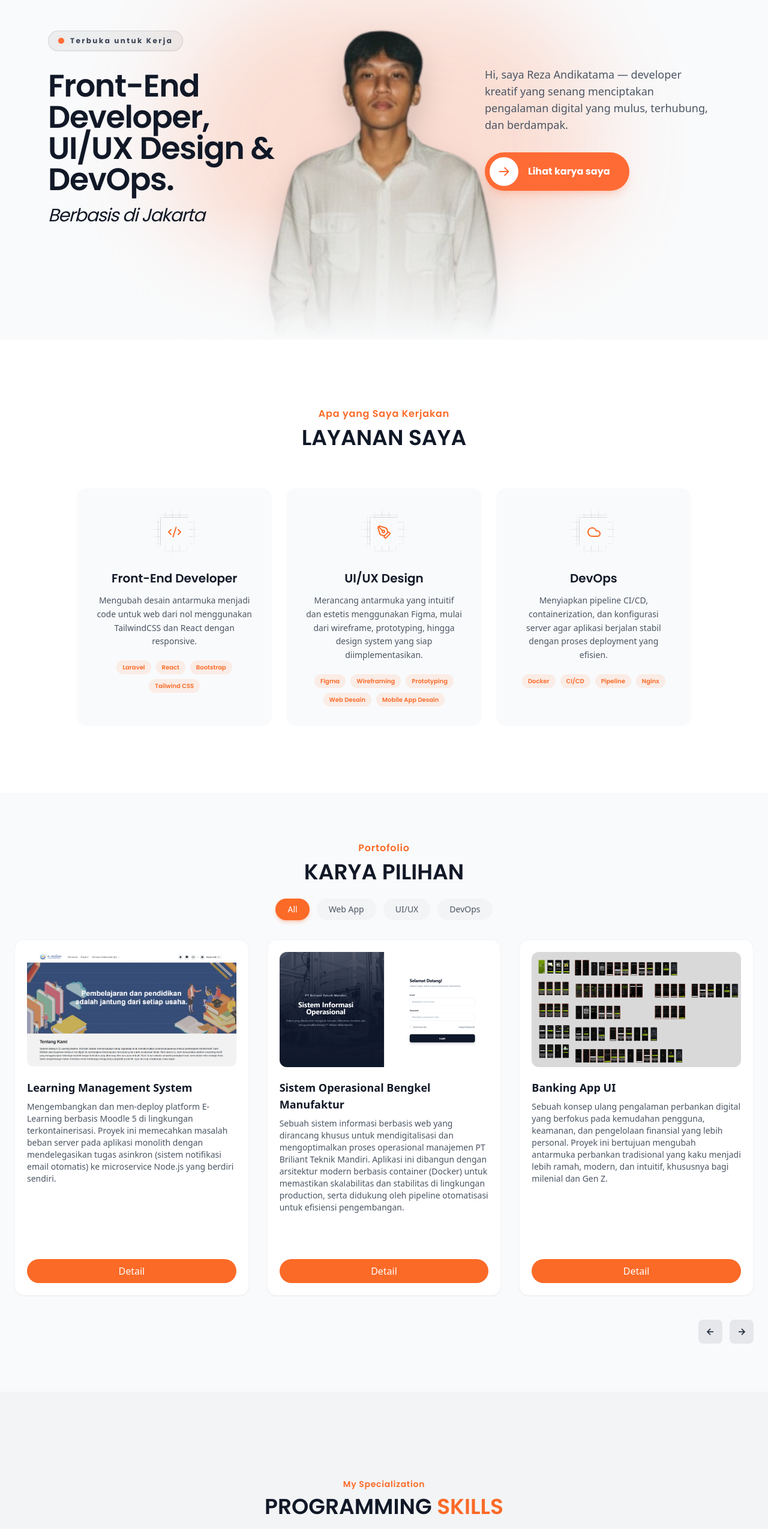
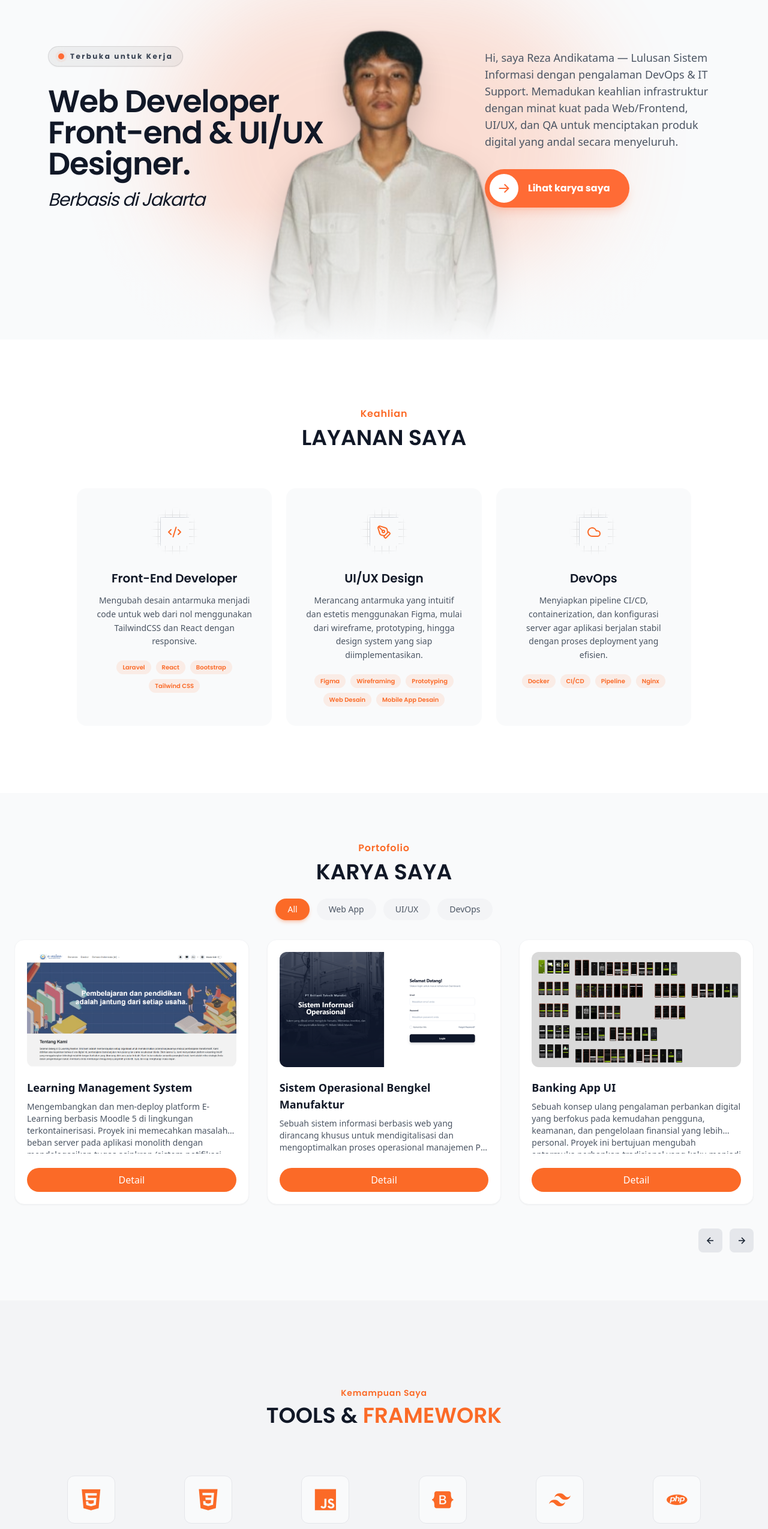
Before and after one commit to RezaAndikatama/portfolio-react, a React (Vite) app: page / in a window 1280 px wide. Shown: the part 234-2783 px from the top of the page at 60% size. Built offline with nearby package versions, Linux system fonts and the light colour scheme.

Commit message:
Update portfolio dan fitur baru

```diff
--- a/src/components/Portfolio.tsx
+++ b/src/components/Portfolio.tsx
@@ -3,6 +3,8 @@ import { Swiper, SwiperSlide } from "swiper/react";
 import { Navigation } from "swiper/modules";
 import "swiper/css";
 import "swiper/css/navigation";
+
+// Import Assets
 import sistemOperasional from "../assets/sistemoperasional.png";
 import cekStatus from "../assets/cekstatus.png";
 import dashboard from "../assets/dashboard.png";
@@ -22,16 +24,18 @@ import wasir2 from "../assets/Wasircore - Layanan.png";
 import wasir3 from "../assets/Wasircore - About Us.png";
 import wasir4 from "../assets/Wasircore - Blog Edukasi Kesehatan.png";
 import wasir5 from "../assets/Wasircore - Contact Us.png";
+
+// Import Hooks & Context
 import { useInView } from "../hooks/useInView";
 import { useLanguage } from "../context/LanguageContext";
 import { translations } from "../data/translations";
 
-// 1. Tambahkan 'category' ke dalam interface
-interface PortfolioItem {
+export interface PortfolioItem {
   id: number;
   title: string;
   img: string;
   desc: string;
+  problem: string;
   techStack: string[];
   images: string[];
   category: string;
@@ -39,8 +43,10 @@ interface PortfolioItem {
 
 export default function Portfolio() {
   const [selectedProject, setSelectedProject] = useState<PortfolioItem | null>(null);
-  // 2. Tambahkan state untuk filter aktif
   const [activeFilter, setActiveFilter] = useState<string>("All");
+
+  // STATE BARU: Untuk menyimpan URL gambar yang sedang di-preview fullscreen
+  const [previewImage, setPreviewImage] = useState<string | null>(null);
 
   const { ref, isInView } = useInView();
   const { language } = useLanguage();
@@ -56,13 +62,14 @@ export default function Portfolio() {
     document.body.style.overflow = "";
   };
 
-  // 3. Tambahkan data 'category' pada masing-masing item
+  // Data Portfolio
   const portfolios: PortfolioItem[] = [
     {
       id: 1,
       title: "Learning Management System",
       img: thumbnailLMS,
       desc: "Mengembangkan dan men-deploy platform E-Learning berbasis Moodle 5 di lingkungan terkontainerisasi. Proyek ini memecahkan masalah beban server pada aplikasi monolith dengan mendelegasikan tugas asinkron (sistem notifikasi email otomatis) ke microservice Node.js yang berdiri sendiri.",
+      problem: "Tingginya beban server pada aplikasi monolith saat memproses tugas asinkron seperti pengiriman email massal, yang menyebabkan performa LMS menurun drastis saat diakses banyak pengguna.",
       techStack: ["Moodle", "Docker", "Node.js", "Nginx", "Pipeline"],
       images: [lms1, lms2],
       category: "DevOps",
@@ -72,7 +79,8 @@ export default function Portfolio() {
       title: "Sistem Operasional Bengkel Manufaktur",
       img: sistemOperasional,
       desc: "Sebuah sistem informasi berbasis web yang dirancang khusus untuk mendigitalisasi dan mengoptimalkan proses operasional manajemen PT Briliant Teknik Mandiri. Aplikasi ini dibangun dengan arsitektur modern berbasis container (Docker) untuk memastikan skalabilitas dan stabilitas di lingkungan production, serta didukung oleh pipeline otomatisasi untuk efisiensi pengembangan.",
-      techStack: ["Laravel", "Tailwind CSS", "PHP","Docker", "MySQL", "CI/CD"],
+      problem: "Proses pencatatan operasional dan manajemen bengkel yang sebelumnya masih manual, menyebabkan inefisiensi waktu, rentan terhadap kehilangan data, dan menyulitkan pemantauan status produksi secara real-time.",
+      techStack: ["Laravel", "Tailwind CSS", "PHP", "Docker", "MySQL", "CI/CD"],
       images: [cekStatus, dashboard, dokumentasiBTM, dokumentasiBTM2],
       category: "Web App",
     },
@@ -81,6 +89,7 @@ export default function Portfolio() {
       title: "Banking App UI",
       img: ssUI,
       desc: "Sebuah konsep ulang pengalaman perbankan digital yang berfokus pada kemudahan pengguna, keamanan, dan pengelolaan finansial yang lebih personal. Proyek ini bertujuan mengubah antarmuka perbankan tradisional yang kaku menjadi lebih ramah, modern, dan intuitif, khususnya bagi milenial dan Gen Z.",
+      problem: "Antarmuka aplikasi perbankan tradisional yang kaku, kompleks, dan kurang intuitif, sehingga membuat pengguna muda merasa kesulitan dan kurang nyaman dalam mengelola keuangan harian mereka.",
       techStack: ["Figma", "Wireframing", "Prototyping"],
       images: [ssUI, thumbnails],
       category: "UI/UX",
@@ -89,8 +98,9 @@ export default function Portfolio() {
       id: 4,
       title: "Noka UI",
       img: noka1,
-      desc: "Sebelumnya, calon jemaah sering kali kesulitan mendapatkan informasi perjalanan umrah yang kredibel dan detail karena keterbatasan platform digital yang usang serta tidak interaktif. Masalah ini diselesaikan melalui pengembangan landing page modern yang tidak hanya informatif, tetapi juga dilengkapi dengan navigasi interaktif, optimasi SEO tingkat tinggi untuk memperluas jangkauan, serta visualisasi yang mempermudah proses pengambilan keputusan jemaah secara aman dan nyaman..",
-      techStack: ["Figma", "Wireframing", "Protoryping", "Tailwind CSS", "HTML"],
+      desc: "Sebelumnya, calon jemaah sering kali kesulitan mendapatkan informasi perjalanan umrah yang kredibel dan detail karena keterbatasan platform digital yang usang serta tidak interaktif. Masalah ini diselesaikan melalui pengembangan landing page modern yang tidak hanya informatif, tetapi juga dilengkapi dengan navigasi interaktif, optimasi SEO tingkat tinggi untuk memperluas jangkauan, serta visualisasi yang mempermudah proses pengambilan keputusan jemaah secara aman dan nyaman.",
+      problem: "Calon jemaah sering kali kesulitan mendapatkan informasi perjalanan umrah yang kredibel dan detail karena keterbatasan platform digital yang usang, tidak interaktif, dan sulit diakses di perangkat seluler.",
+      techStack: ["Figma", "Wireframing", "Prototyping", "Tailwind CSS", "HTML"],
       images: [noka1, noka2, noka3],
       category: "UI/UX",
     },
@@ -98,31 +108,27 @@ export default function Portfolio() {
       id: 5,
       title: "Wasircore UI",
       img: wasirThumb,
-      desc: "Menghadapi tantangan rendahnya kesadaran dan tingginya rasa cemas masyarakat dalam mencari pengobatan medis yang aman untuk penyakit sensitif seperti wasir, proyek ini merevolusi platform edukasi dan layanan kesehatan digital. Melalui pendekatan desain UI yang ramah, intuitif, dan bebas intimidasi, kami memecahkan masalah aksesibilitas informasi medis dengan menghadirkan visualisasi yang menenangkan, fitur konsultasi cepat, serta hierarki konten yang efektif guna membangun rasa percaya dan mempercepat konversi pasien.  ",
+      desc: "Menghadapi tantangan rendahnya kesadaran dan tingginya rasa cemas masyarakat dalam mencari pengobatan medis yang aman untuk penyakit sensitif seperti wasir, proyek ini merevolusi platform edukasi dan layanan kesehatan digital. Melalui pendekatan desain UI yang ramah, intuitif, dan bebas intimidasi, kami memecahkan masalah aksesibilitas informasi medis dengan menghadirkan visualisasi yang menenangkan, fitur konsultasi cepat, serta hierarki konten yang efektif guna membangun rasa percaya dan mempercepat konversi pasien.",
+      problem: "Rendahnya kesadaran dan tingginya rasa cemas atau malu di masyarakat dalam mencari pengobatan medis yang aman untuk penyakit sensitif seperti wasir, diperparah dengan informasi medis yang beredar seringkali mengintimidasi.",
       techStack: ["Figma", "Wireframing", "Prototyping"],
       images: [wasir1, wasir2, wasir3, wasir4, wasir5],
       category: "UI/UX",
     },
   ];
 
-  // 4. Buat array kategori unik dari data portfolio
   const categories = ["All", "Web App", "UI/UX", "DevOps"];
-
-  // 5. Filter data berdasarkan kategori yang dipilih
   const filteredPortfolios = activeFilter === "All" ? portfolios : portfolios.filter((item) => item.category === activeFilter);
 
   return (
     <>
       <section id="portfolio" ref={ref} aria-labelledby="portfolio-title" className="py-20 px-6">
         <div className="max-w-7xl mx-auto">
-          {/* Header */}
           <div className={`text-center mb-8 transition-all duration-700 ease-out ${isInView ? "opacity-100 translate-y-0" : "opacity-0 translate-y-6"}`}>
             <p className="font-mono text-primary font-semibold tracking-wider mb-2">{t.label}</p>
             <h2 id="portfolio-title" className="font-serif text-3xl md:text-4xl font-semibold uppercase text-gray-900 dark:text-white mb-6">
               {t.heading}
             </h2>
 
-            {/* Button Filter */}
             <div className="flex flex-wrap justify-center gap-3">
               {categories.map((category) => (
                 <button
@@ -150,7 +156,6 @@ export default function Portfolio() {
             }}
             className="pb-4"
           >
-            {/* Menggunakan data yang sudah di-filter (filteredPortfolios) */}
             {filteredPortfolios.map((item, index) => (
               <SwiperSlide key={item.id} className="h-auto">
                 <article
@@ -161,8 +166,9 @@ export default function Portfolio() {
                 >
                   <img src={item.img} alt={`Preview of ${item.title}`} className="w-full h-48 object-cover rounded-xl mb-5" />
                   <h3 className="font-semibold text-lg text-gray-900 dark:text-white mb-2">{item.title}</h3>
-                  <p className="text-gray-600 dark:text-gray-400 text-sm mb-6 flex-grow">{item.desc}</p>
-                  <button onClick={() => openModal(item)} className="inline-block text-center text-white bg-primary hover:bg-orange-600 rounded-full py-2 px-6 font-medium transition-colors">
+                  <p className="text-gray-600 dark:text-gray-400 text-sm mb-6 flex-grow line-clamp-3">{item.desc}</p>
+
+                  <button onClick={() => openModal(item)} className="inline-block text-center text-white bg-primary hover:bg-orange-600 rounded-full py-2 px-6 font-medium transition-colors w-full sm:w-auto">
                     {t.detailButton}
                   </button>
                 </article>
@@ -170,7 +176,6 @@ export default function Portfolio() {
             ))}
           </Swiper>
 
-          {/* Navigasi Swiper disembunyikan jika hasil filter kurang dari atau sama dengan jumlah item per view di desktop (opsional) */}
           {filteredPortfolios.length > 1 && (
             <div className="flex items-center justify-end gap-3 mt-6">
               <button
@@ -190,7 +195,7 @@ export default function Portfolio() {
         </div>
       </section>
 
-      {/* --- Modal Detail Project --- */}
+      {/* --- Modal Detail Project (Popup) --- */}
       {selectedProject && (
         <div className="fixed inset-0 z-[100000] flex items-center justify-center bg-black/70 backdrop-blur-md px-4 animate-fadeIn" aria-modal="true" role="dialog" onClick={closeModal}>
           <div
@@ -205,9 +210,8 @@ export default function Portfolio() {
               </button>
             </div>
 
-            {/* Modal Body */}
-            <div className="p-6 md:p-8 overflow-y-auto custom-scrollbar space-y-8">
-              {/* Deskripsi */}
+            {/* Modal Body (Scrollbar disembunyikan) */}
+            <div className="p-6 md:p-8 overflow-y-auto [scrollbar-width:none] [&-::-webkit-scrollbar]:hidden space-y-8">
               <div>
                 <h5 className="font-mono text-xs font-bold text-gray-900 dark:text-white mb-3 uppercase tracking-wider flex items-center gap-2">
                   <i className="bx bx-file text-primary text-lg"></i> {t.modalDesc}
@@ -215,7 +219,13 @@ export default function Portfolio() {
                 <p className="text-gray-600 dark:text-gray-300 leading-relaxed text-sm md:text-base bg-gray-50 dark:bg-white/5 p-5 rounded-2xl border border-gray-100 dark:border-white/5">{selectedProject.desc}</p>
               </div>
 
-              {/* Tech Stack */}
+              <div>
+                <h5 className="font-mono text-xs font-bold text-gray-900 dark:text-white mb-3 uppercase tracking-wider flex items-center gap-2">
+                  <i className="bx bx-target-lock text-primary text-lg"></i> CASE & PROBLEM
+                </h5>
+                <p className="text-gray-600 dark:text-gray-300 leading-relaxed text-sm md:text-base bg-orange-50/50 dark:bg-primary/5 p-5 rounded-2xl border border-orange-100 dark:border-primary/10">{selectedProject.problem}</p>
+              </div>
+
               <div>
                 <h5 className="font-mono text-xs font-bold text-gray-900 dark:text-white mb-3 uppercase tracking-wider flex items-center gap-2">
                   <i className="bx bx-code-alt text-primary text-lg"></i> {t.modalTechStack}
@@ -229,14 +239,14 @@ export default function Portfolio() {
                 </div>
               </div>
 
-              {/* Galeri */}
+              {/* Galeri Project */}
               <div>
                 <h5 className="font-mono text-xs font-bold text-gray-900 dark:text-white mb-3 uppercase tracking-wider flex items-center gap-2">
                   <i className="bx bx-images text-primary text-lg"></i> {t.modalGallery}
                 </h5>
                 <div className="grid grid-cols-1 sm:grid-cols-2 gap-4">
                   {selectedProject.images.map((img, index) => (
-                    <div key={index} className="overflow-hidden rounded-2xl border border-gray-200 dark:border-white/10 relative group cursor-pointer">
+                    <div key={index} className="overflow-hidden rounded-2xl border border-gray-200 dark:border-white/10 relative group cursor-pointer" onClick={() => setPreviewImage(img)} /* MENAMBAHKAN FUNGSI KLIK DISINI */>
                       <img src={img} alt={`Dokumentasi ${selectedProject.title}`} className="w-full h-48 object-cover group-hover:scale-105 transition-transform duration-500" />
                       <div className="absolute inset-0 bg-black/40 opacity-0 group-hover:opacity-100 transition-opacity duration-300 flex items-center justify-center">
                         <i className="bx bx-search-alt-2 text-white text-3xl"></i>
@@ -249,6 +259,24 @@ export default function Portfolio() {
           </div>
         </div>
       )}
+
+      {/* --- Overlay Preview Gambar Fullscreen --- */}
+      {previewImage && (
+        <div className="fixed inset-0 z-[200000] flex items-center justify-center bg-black/90 backdrop-blur-sm p-4 animate-fadeIn" onClick={() => setPreviewImage(null)} /* Klik background untuk menutup */>
+          {/* Tombol Close Gambar */}
+          <button className="absolute top-4 right-4 md:top-8 md:right-8 w-12 h-12 flex items-center justify-center rounded-full bg-white/10 hover:bg-primary text-white transition-colors z-10" onClick={() => setPreviewImage(null)}>
+            <i className="bx bx-x text-3xl"></i>
+          </button>
+
+          {/* Gambar Fullscreen */}
+          <img
+            src={previewImage}
+            alt="Preview Fullscreen"
+            className="max-w-full max-h-[90vh] object-contain rounded-xl shadow-2xl animate-[scaleIn_0.2s_ease-out]"
+            onClick={(e) => e.stopPropagation()} /* Agar klik gambar tidak ikut menutup overlay */
+          />
+        </div>
+      )}
     </>
   );
 }
--- a/src/components/Skills.tsx
+++ b/src/components/Skills.tsx
@@ -2,6 +2,8 @@ import { useEffect, useState } from "react";
 import { motion } from "framer-motion";
 import { skillsData } from "../data/portfolioData";
 import { useInView } from "../hooks/useInView";
+import { useLanguage } from "../context/LanguageContext";
+import { translations } from "../data/translations";
 
 function FigmaIcon({ className, style }: { className?: string; style?: React.CSSProperties }) {
   return (
@@ -17,17 +19,19 @@ function FigmaIcon({ className, style }: { className?: string; style?: React.CSS
 
 const ORANGE_FILTER = "brightness(0) saturate(100%) invert(48%) sepia(79%) saturate(2476%) hue-rotate(346deg) brightness(101%) contrast(101%)";
 
-// Konfigurasi animasi "wave" periodik
+// Konfigurasi animasi wave
 const WAVE_INTERVAL = 4000;
 const WAVE_STAGGER = 0.06;
 const WIPE_DURATION = 0.9;
-
-// PERBAIKAN: Mengubah 'as const' menjadi 'as number[]'
 const WIPE_TIMES = [0, 0.4, 1] as number[];
 
 export default function Skills() {
   const { ref, isInView } = useInView();
   const [waving, setWaving] = useState(false);
+
+  // Ambil state bahasa dari Context
+  const { language } = useLanguage();
+  const t = translations[language].skills;
 
   useEffect(() => {
     const id = setInterval(() => setWaving(true), WAVE_INTERVAL);
@@ -37,11 +41,11 @@ export default function Skills() {
   return (
     <section id="skills" ref={ref} aria-labelledby="skills-title" className="py-20 md:py-28 lg:py-36 px-4 sm:px-6 bg-gray-100 dark:bg-[#030304] transition-colors duration-300">
       <div className="max-w-6xl mx-auto">
-        {/* Header */}
+        {/* Header Dinamis Berdasarkan Bahasa */}
         <div className={`text-center mb-12 md:mb-16 lg:mb-20 transition-all duration-700 ease-out ${isInView ? "opacity-100 translate-y-0" : "opacity-0 translate-y-6"}`}>
-          <p className="font-mono text-primary font-semibold text-xs sm:text-sm tracking-wider mb-2">My Specialization</p>
+          <p className="font-mono text-primary font-semibold text-xs sm:text-sm tracking-wider mb-2">{t.label}</p>
           <h2 id="skills-title" className="font-serif text-2xl sm:text-3xl md:text-4xl font-semibold uppercase text-gray-900 dark:text-white">
-            Programming <span className="text-primary">Skills</span>
+            {t.headingPart1} <span className="text-primary">{t.headingPart2}</span>
           </h2>
         </div>
 
--- a/src/data/translations.tsx
+++ b/src/data/translations.tsx
@@ -10,14 +10,14 @@ export const translations = {
     },
     hero: {
       badge: "Terbuka untuk Kerja",
-      headingLine1: "Front-End Developer,",
-      headingLine2: "UI/UX Design & DevOps.",
+      headingLine1: "Web Developer",
+      headingLine2: "Front-end & UI/UX Designer.",
       subheading: "Berbasis di Jakarta",
-      bio: "Hi, saya Reza Andikatama — developer kreatif yang senang menciptakan pengalaman digital yang mulus, terhubung, dan berdampak.",
+      bio: "Hi, saya Reza Andikatama — Lulusan Sistem Informasi dengan pengalaman DevOps & IT Support. Memadukan keahlian infrastruktur dengan minat kuat pada Web/Frontend, UI/UX, dan QA untuk menciptakan produk digital yang andal secara menyeluruh.",
       cta: "Lihat karya saya",
     },
     services: {
-      label: "Apa yang Saya Kerjakan",
+      label: "Keahlian",
       heading: "Layanan Saya",
       items: [
         {
@@ -38,13 +38,13 @@ export const translations = {
       ],
     },
     skills: {
-      label: "Spesialisasi Saya",
-      headingPart1: "Kemampuan",
-      headingPart2: "Programming",
+      label: "Kemampuan Saya",
+      headingPart1: "Tools &",
+      headingPart2: "Framework",
     },
     portfolio: {
       label: "Portofolio",
-      heading: "Karya Pilihan",
+      heading: "Karya Saya",
       detailButton: "Detail",
       modalDesc: "Deskripsi Project",
       modalTechStack: "Tech Stack",
@@ -78,10 +78,10 @@ export const translations = {
     },
     hero: {
       badge: "Available for Work",
-      headingLine1: "Front-End Developer,",
-      headingLine2: "UI/UX Design & DevOps.",
+      headingLine1: "Web Developer,",
+      headingLine2: "Front-end & UI/UX Designer.",
       subheading: "Based in Jakarta",
-      bio: "Hi, I'm Reza Andikatama — a creative developer passionate about creating seamless digital experiences that connect and convert.",
+      bio: "Hi, I'm Reza Andikatama — Information Systems graduate with a background in DevOps & IT Support. Bridging infrastructure expertise with a strong passion for Web/Frontend, UI/UX, and QA to build reliable, end-to-end digital products.",
       cta: "See my works",
     },
     services: {
@@ -101,14 +101,14 @@ export const translations = {
         {
           title: "DevOps",
           desc: "Setting up CI/CD pipelines, containerization, and server configuration so applications run stably with an efficient deployment process.",
-          tags: ["Docker", "CI/CD", "Pipeline","Nginx"],
+          tags: ["Docker", "CI/CD", "Pipeline", "Nginx"],
         },
       ],
     },
     skills: {
       label: "My Specialization",
-      headingPart1: "Programming",
-      headingPart2: "Skills",
+      headingPart1: "Tools &",
+      headingPart2: "Framework",
     },
     portfolio: {
       label: "Portfolio",
```
Also changed, not shown: src/components/Experience.tsx (+26 -11 lines), src/data/portfolioData.ts (+14 -14 lines).
